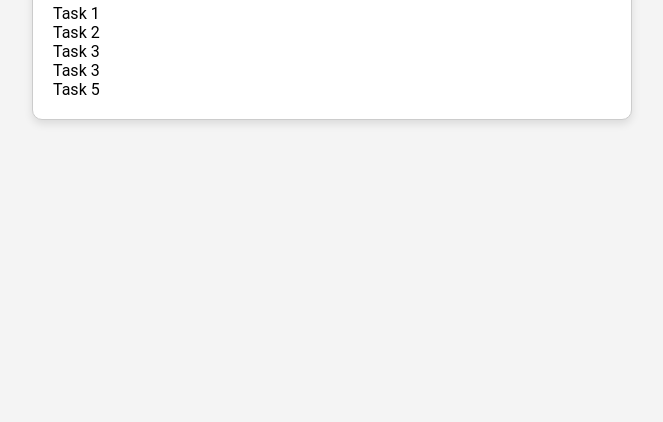
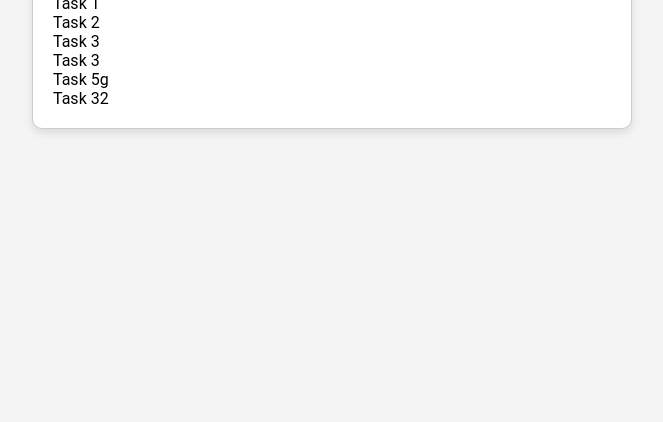
Before and after one commit to HadyGendy72/Task-Tracker1, a plain HTML site: page index.html in a window 1280 px wide. Shown: the part 378-800 px from the top of the page, without its empty margins (308-971 px from the left). Drawn offline with Linux system fonts and the light colour scheme.

```diff
--- a/index.html
+++ b/index.html
@@ -14,7 +14,8 @@
         <li>Task 2</li>
         <li>Task 3</li>
         <li>Task 3</li>
-        <li>Task 5</li>
+        <li>Task 5g</li>
+        <li>Task 32</li>
       </ul>
     </div>
 
```
